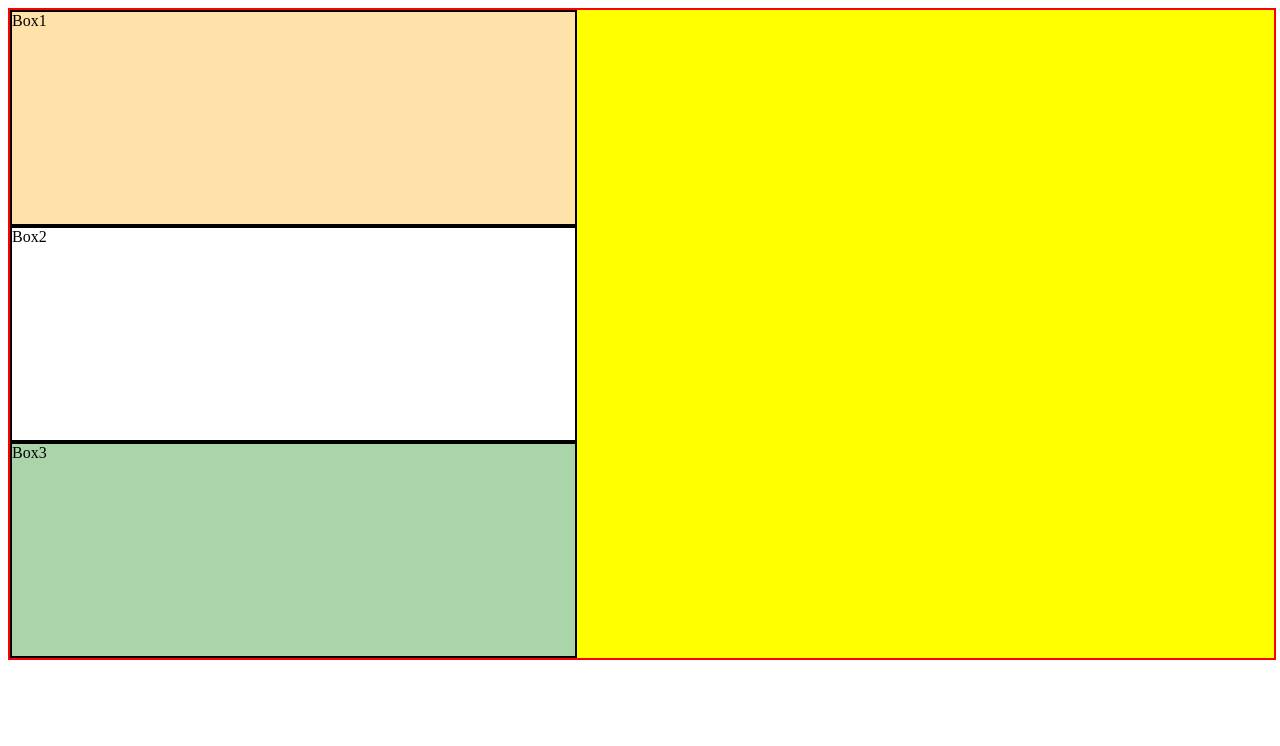
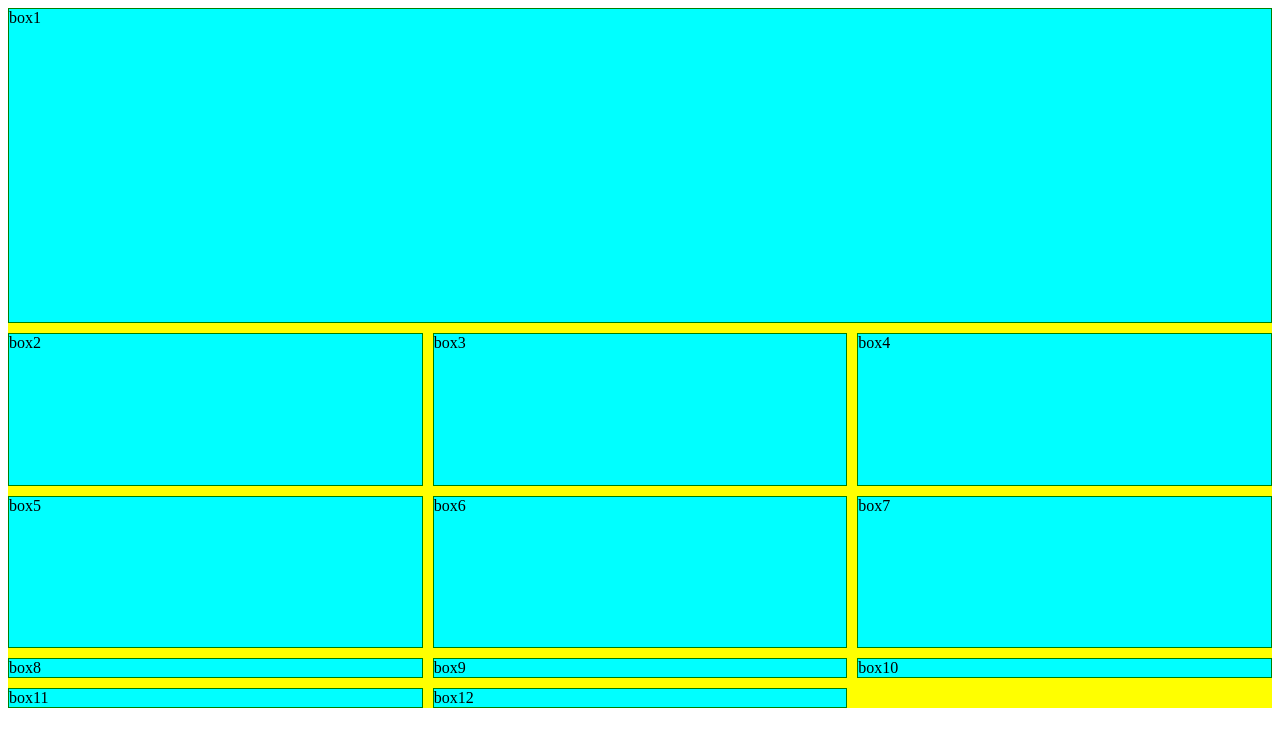
Before and after one commit to ritika22jan/file-2, a plain HTML site: page index.html in a window 1280 px wide. Drawn offline with Linux system fonts and the light colour scheme.

Commit message:
Add files via upload

```diff
--- a/index.html
+++ b/index.html
@@ -11,9 +11,18 @@
 
 <body>
     <div class="container">
-        <div id="box1">Box1</div>
-        <div id="box2">Box2</div>
-        <div id="box3">Box3</div>
+        <div class="box" id="box1">box1</div>
+        <div class="box">box2</div>
+        <div class="box">box3</div>
+        <div class="box">box4</div>
+        <div class="box">box5</div>
+        <div class="box">box6</div>
+        <div class="box">box7</div>
+        <div class="box">box8</div>
+        <div class="box">box9</div>
+        <div class="box">box10</div>
+        <div class="box">box11</div>
+        <div class="box">box12</div>
     </div>
 </body>
 
--- a/style.css
+++ b/style.css
@@ -1,96 +1,26 @@
 .container{
-    height: 100%;
-    width: 100%;
+    height: 700px;
+    border: 1ps solid red;
     background-color: yellow;
-    border: 2px solid red;
+    display: grid;
+    grid-template-rows: repeat(4,1fr);
+    grid-template-columns: repeat(3,1fr);
+    grid-gap: 10px;
+}
+
+
+.box{
+    border: 1px solid green;
+    background-color: aqua;
+    /* height: 100px; */
+    /* width: 100px; */
 }
 
 #box1{
-    height: 212px;
-    width: 212px;
-    border: 2px solid black;
-    background-color: white;
-    animation-name: Ritesh1;
-    animation-duration: 3s;
-    animation-iteration-count: 4;
-    animation-timing-function: linear;
-    animation-delay: 1s;
-    animation-direction:inherit;
+    /* grid-column-start: 1;
+    grid-column-end: 4;
+
+    grid-row-start: 1;
+    grid-row-end: 3; */
+    grid-area:1/1/3/4 ;
 }
-
-#box2{
-    height: 212px;
-    width: 212px;
-    border: 2px solid black;
-    background-color: white;
-    animation-name: Ritesh2;
-    animation-duration: 3s;
-    animation-iteration-count: 4;
-    animation-timing-function: linear;
-    animation-delay: 1s;
-    animation-direction:inherit;
-}
-
-#box3{
-    height: 212px;
-    width: 212px;
-    border: 2px solid black;
-    background-color: white;
-    animation-name: Ritesh3;
-    animation-duration: 3s;
-    animation-iteration-count: 4;
-    animation-timing-function: linear;
-    animation-delay: 1s;
-    animation-direction:inherit;
-}
-
-
-@keyframes Ritesh1{
-    /* from{
-      width: 212px;
-    }
-
-    to{
-        width: 800px;
-    } */
-
-    100%{
-        width: 100%;
-        background-color: orange;
-    }
-
-    /* 50%{
-        width: 50%;
-        background-color:;
-    }
-    100%{
-        width: 99%;
-        background-color: blueviolet;
-    } */
-}
-
-@keyframes Ritesh2{
-    /* 0%{
-        width: 212px;
-        background-color: white;
-    }
-    40%{
-        width: 40%;
-        background-color: blue;
-    }
-    60%{
-        width: 60%;
-        background-color: white;
-    } */
-    100%{
-        width: 100%;
-        background-color: white;
-    }
-}
-
-@keyframes Ritesh3{
-    100%{
-        width: 100%;
-        background-color:  green;
-    }
-}
```
